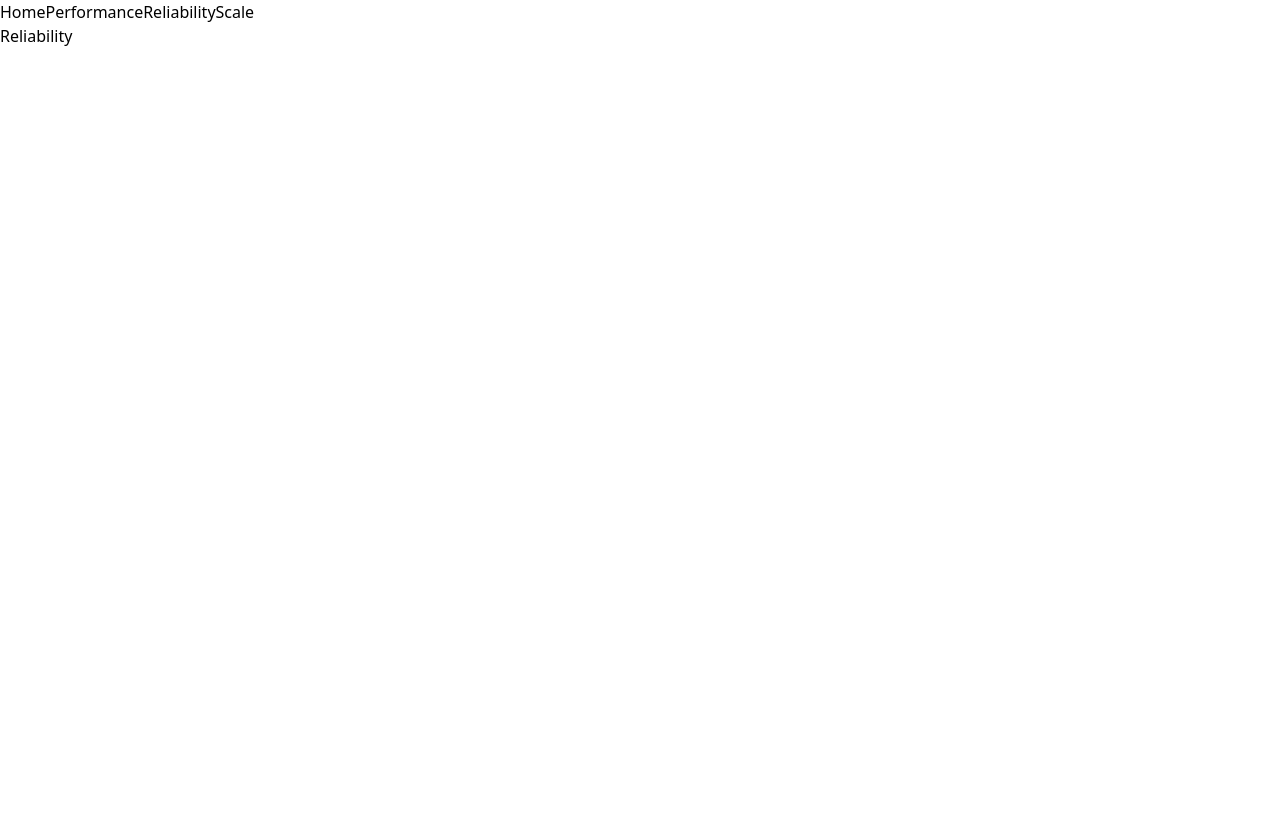
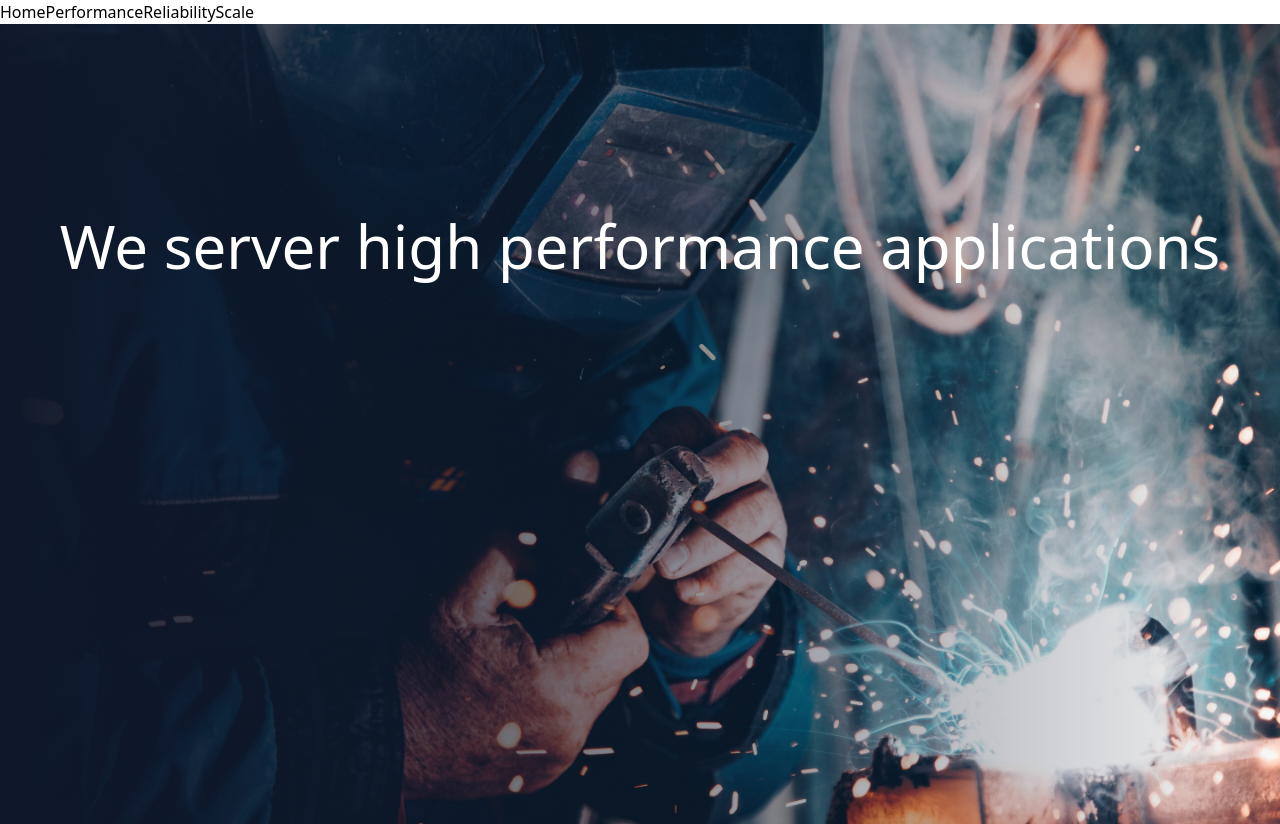
Before and after one commit to VikashPR/nextjs-dev-course, a Next.js app: page /reliability in a window 1280 px wide. Before the commit the page ends 800 px from the top, so only its background shows below. Built offline with nearby package versions, Linux system fonts and the light colour scheme.

Commit message:
Refactor page component to use Hero component with updated image and title props

```diff
--- a/src/app/reliability/page.tsx
+++ b/src/app/reliability/page.tsx
@@ -1,9 +1,14 @@
-const ReliabilityPage = () => {
-    return (
-        <div>
-        <h1>Reliability</h1>
-        </div>
-    );
+import Hero from "@/components/hero";
+import reliabilityImg from "../../../public/reliability.jpg";
+
+export default function ReliabilityPage() {
+  return (
+    <div>
+      <Hero
+        imgData={reliabilityImg}
+        imgAlt="Welding"
+        title="We server high performance applications"
+      />
+    </div>
+  );
 }
-
-export default ReliabilityPage;
```
